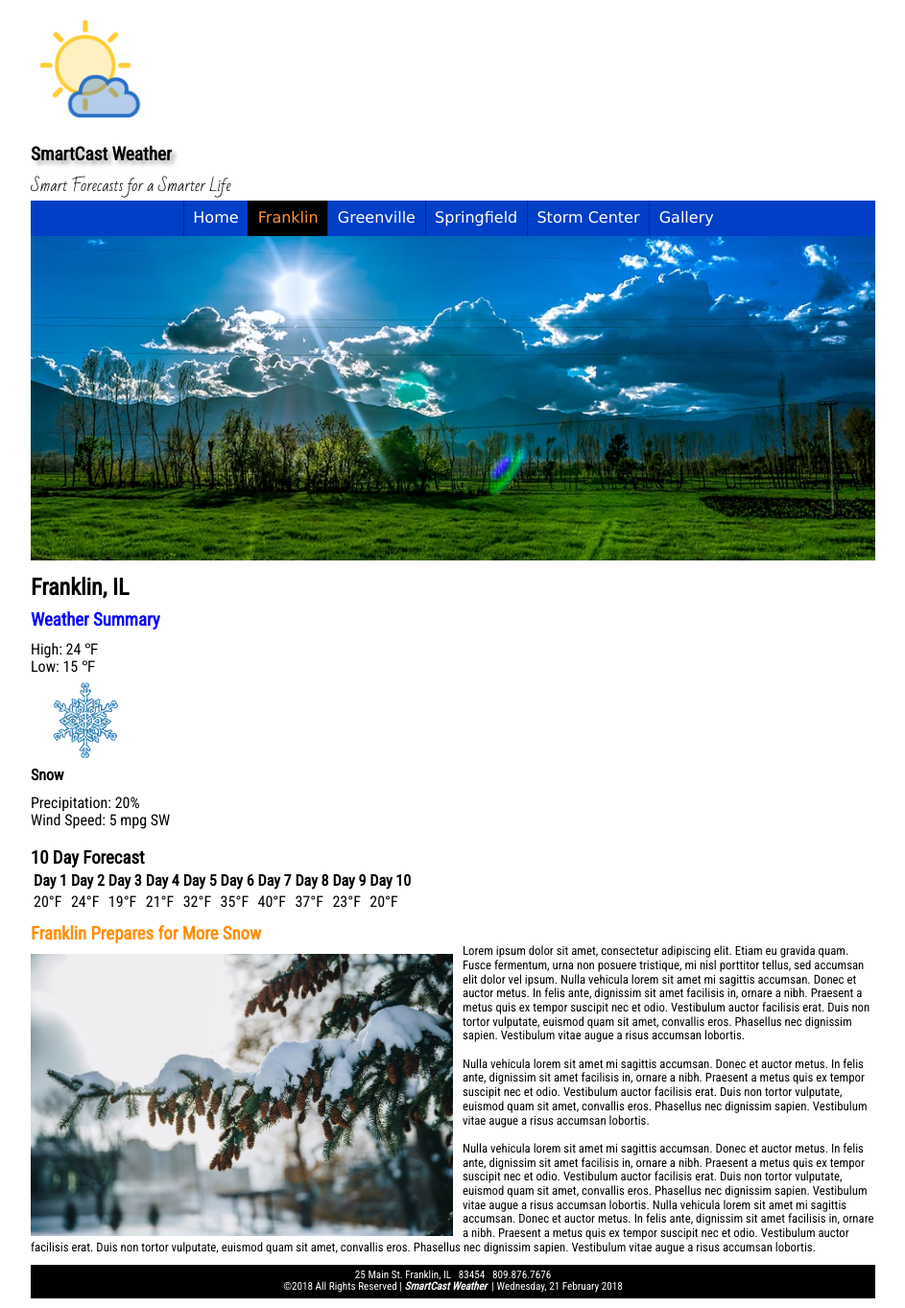
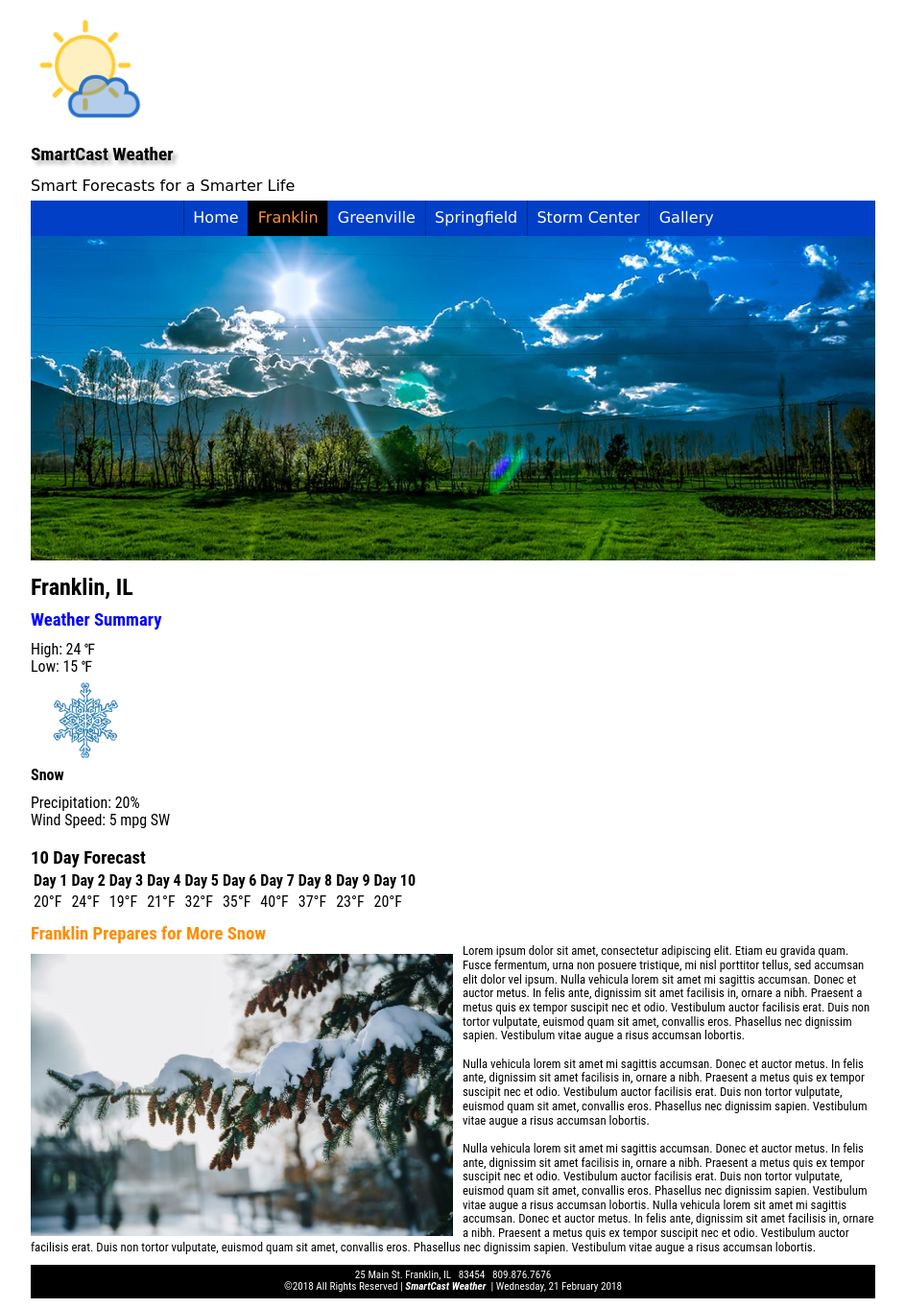
Before and after one commit to ajorgensen5/ajorgensen5.github.io, a PHP site: page /assignments/lesson-6/franklin-6.html in a window 1280 px wide. Shown: the whole page at 96% size, without its empty margins (168-1111 px from the left). Run offline with PHP 8.4, Linux system fonts and the light colour scheme.

Commit message:
font fixes

```diff
--- a/assignments/lesson-6/franklin-6.html
+++ b/assignments/lesson-6/franklin-6.html
@@ -9,11 +9,11 @@
     <meta name="description" content="CIT 230 Assignment 6 - Aimee Jorgensen - Web Frontend Development at Brigham Young University - Idaho.">
     <!-- external style references in the proper cascading order -->
 
-    <link href="https://fonts.googleapis.com/css?family=Open+Sans|Roboto|Roboto+Condensed" rel="stylesheet">
+    <link href="https://fonts.googleapis.com/css?family=Open+Sans|Roboto|Roboto+Condensed" rel="main.css">
 
-    <link href="https://fonts.googleapis.com/css?family=Oswald|Playfair+Display" rel="stylesheet">
+    <link href="https://fonts.googleapis.com/css?family=Oswald|Playfair+Display" rel="main.css">
 
-    <link href="https://fonts.googleapis.com/css?family=Bad+Script" rel="stylesheet">
+    <link href="https://fonts.googleapis.com/css?family=Bad+Script" rel="main.css">
 
     <!-- Google API font reference -->
     <link href="styles/normalize.css" rel="stylesheet">
--- a/assignments/lesson-6/styles/main-5.css
+++ b/assignments/lesson-6/styles/main-5.css
@@ -29,7 +29,7 @@ main,
 footer {
 
     /* Declare the maximum width and other main element rules to limit the stretch on wide views */
-    font-family: 'Rogue Serif Light', sans-serif;
+    font-family: 'Roboto', sans-serif;
     margin: 10px;
 
 
```
